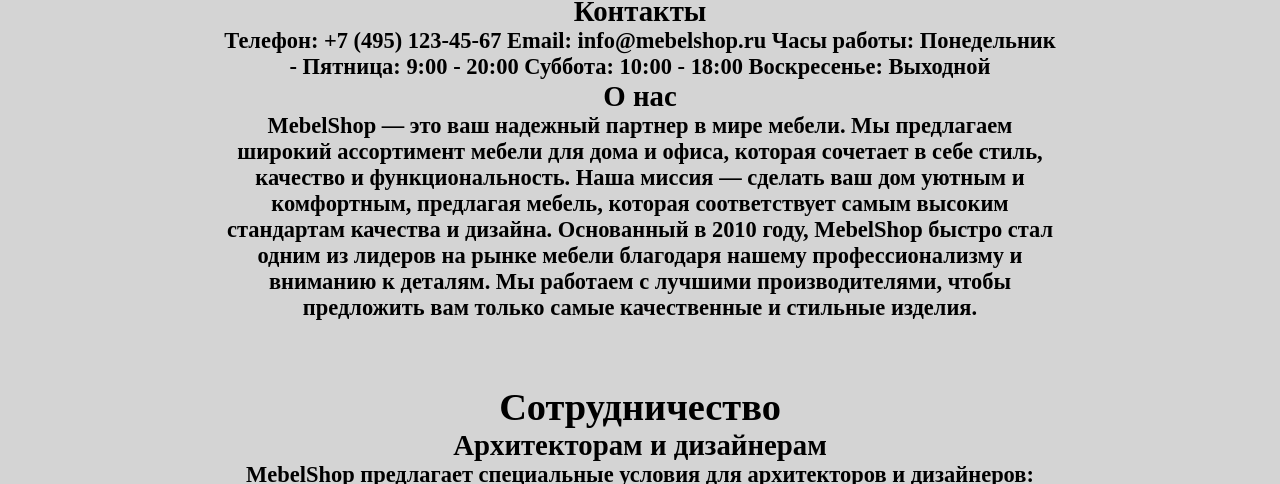
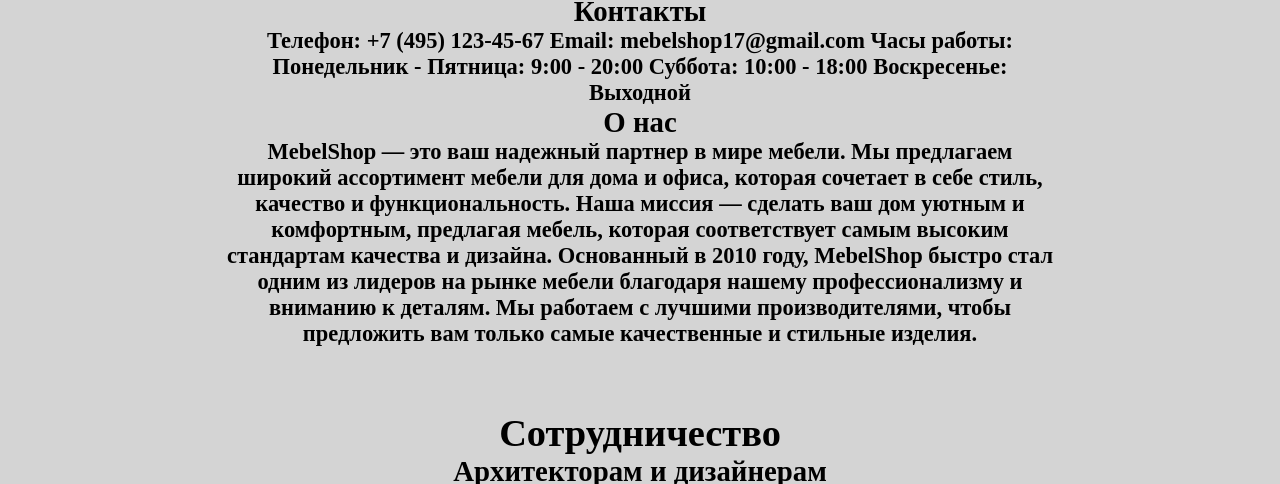
Before and after one commit to vuyuyefgrava/MebelShop2, a plain HTML site: page pages/FAQ.html in a window 1280 px wide. Shown: the part 616-1100 px from the top of the page. Drawn offline with Linux system fonts and the light colour scheme; a web font is replaced by a local one.

Commit message:
Update FAQ.html

```diff
--- a/pages/FAQ.html
+++ b/pages/FAQ.html
@@ -60,7 +60,7 @@
       <h1>MebelShop</h1>
       <div class="content2-1" id="contacts">
         <h2>Контакты</h2>
-        <h3>Телефон: +7 (495) 123-45-67 Email: info@mebelshop.ru Часы работы:
+        <h3>Телефон: +7 (495) 123-45-67 Email: mebelshop17@gmail.com Часы работы:
 
           Понедельник - Пятница: 9:00 - 20:00
           Суббота: 10:00 - 18:00
```
